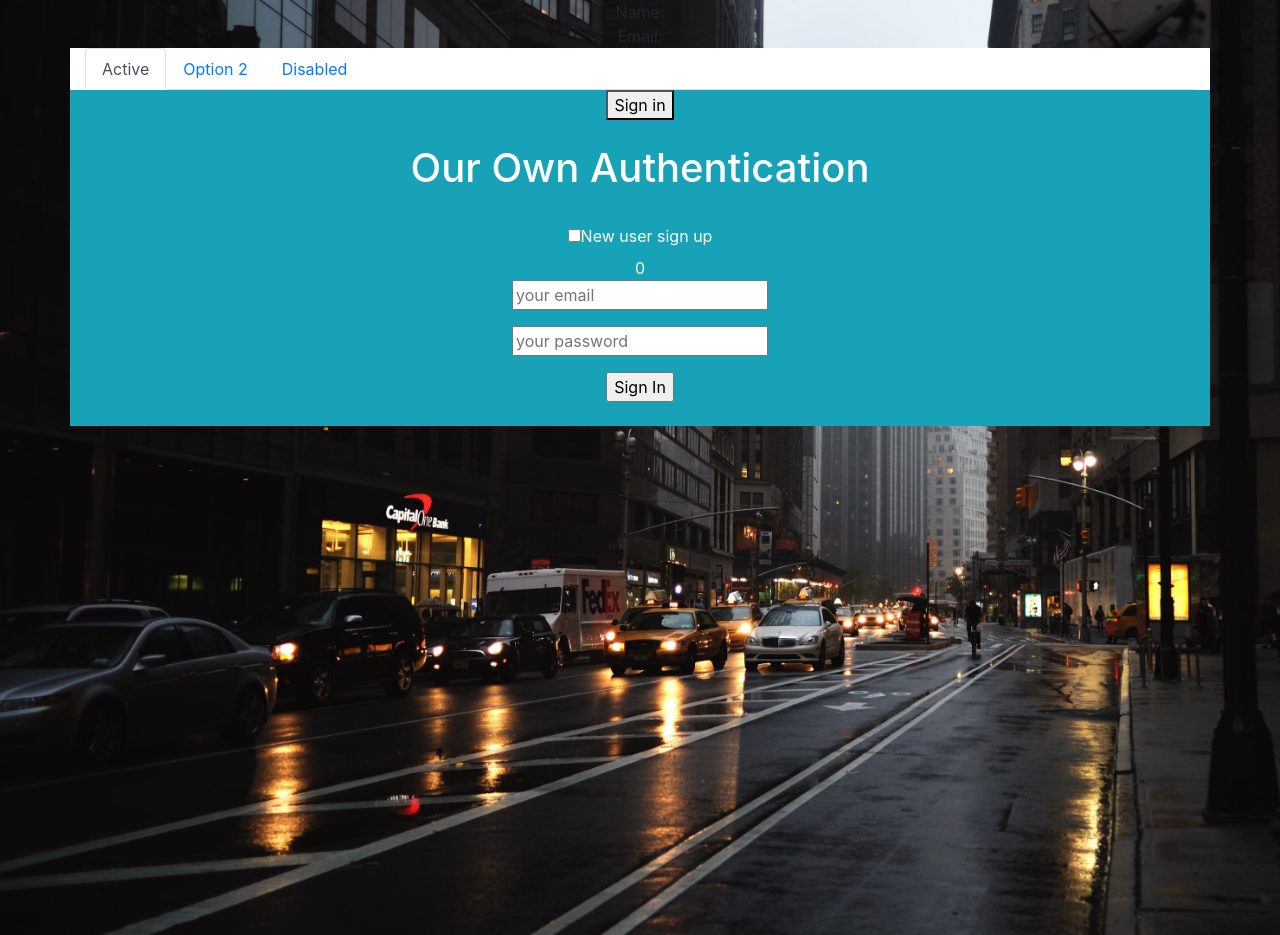
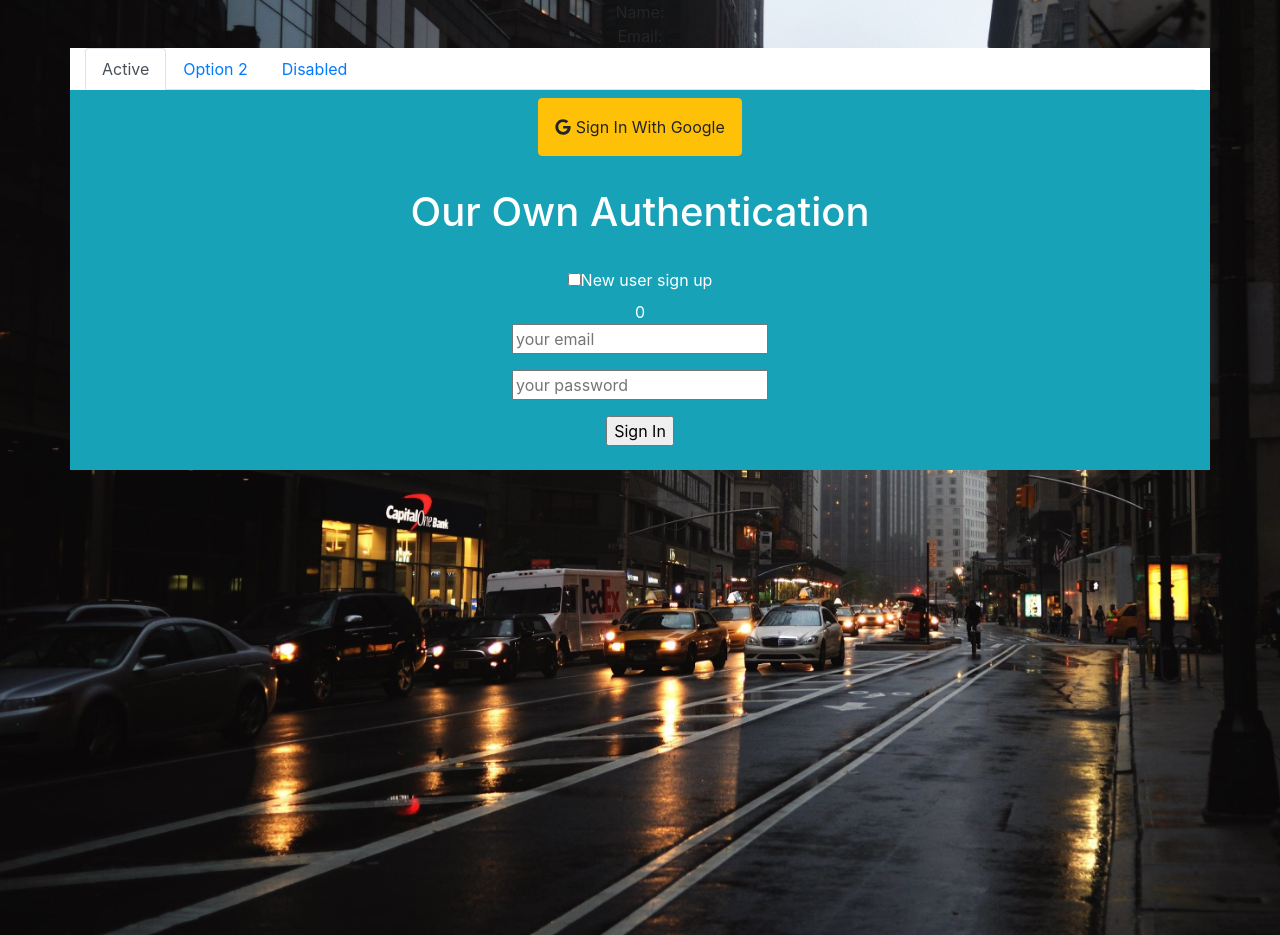
Before and after one commit to Th3At0nic/capital-rider, a React (Create React App) app: page /login in a window 1280 px wide. Built offline with nearby package versions, Linux system fonts and the light colour scheme.

Commit message:
final push

```diff
--- a/package.json
+++ b/package.json
@@ -3,6 +3,10 @@
   "version": "0.1.0",
   "private": true,
   "dependencies": {
+    "@fortawesome/fontawesome-svg-core": "^1.2.35",
+    "@fortawesome/free-brands-svg-icons": "^5.15.3",
+    "@fortawesome/free-solid-svg-icons": "^5.15.3",
+    "@fortawesome/react-fontawesome": "^0.1.14",
     "@testing-library/jest-dom": "^5.11.9",
     "@testing-library/react": "^11.2.5",
     "@testing-library/user-event": "^12.8.3",
--- a/src/Components/Login/Login.js
+++ b/src/Components/Login/Login.js
@@ -1,6 +1,8 @@
 import { useContext, useState } from "react";
 import { useHistory, useLocation } from "react-router";
 import { UserContext } from "../../App";
+import { FontAwesomeIcon } from "@fortawesome/react-fontawesome";
+import { faGoogle } from "@fortawesome/free-brands-svg-icons";
 import {
   createUserWithEmailAndPassword,
   handleGoogleSignIn,
@@ -92,9 +94,13 @@ function Login() {
       style={{ textAlign: "center" }}
     >
       {user.isSignedIn ? (
-        <button onClick={signOut}>Sign Out</button>
+        <button className="btn-warning pt-1 pb-1 mt-2" onClick={signOut}>
+          Sign Out
+        </button>
       ) : (
-        <button onClick={googleSignIn}>Sign in</button>
+        <button className="btn btn-warning m-2 p-3 mt-2" onClick={googleSignIn}>
+          <FontAwesomeIcon icon={faGoogle} /> Sign In With Google
+        </button>
       )}
       <br />
       {user.isSignedIn && (
```
Also changed, not shown: 1 other file (tests, documents, lock files or other folders).
